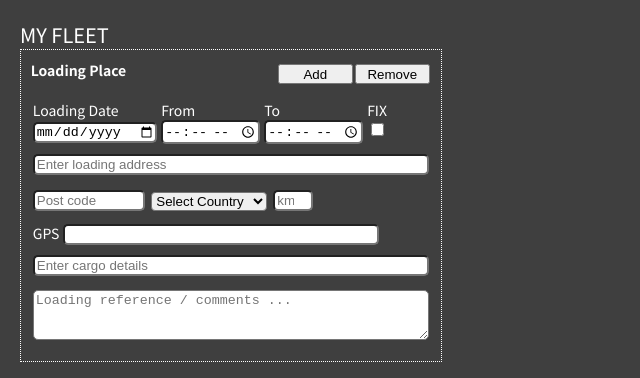
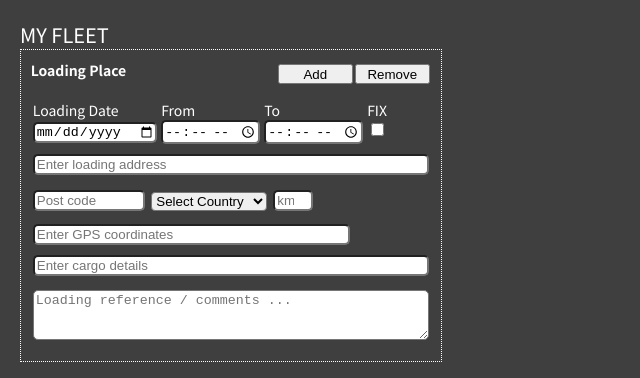
Before and after one commit to Alexit0/myfleet, a React (Create React App) app: page / in a window 1280 px wide. Shown: the top 378 px of the page, without its empty margins (0-640 px from the left). Built offline with nearby package versions, Linux system fonts and the light colour scheme.

Commit message:
modify coordinates, change label to placeholder

```diff
--- a/src/components/AddressBlock.js
+++ b/src/components/AddressBlock.js
@@ -5,7 +5,6 @@ import Distance from "./Distance";
 import Coordinates from "./Coordinates";
 
 import classes from "./LoadingForm.module.css";
-
 
 const AddressBlock = (props) => {
   return (
@@ -19,6 +18,7 @@ const AddressBlock = (props) => {
         <Country />
         <Distance />
       </div>
+
       <div className={classes.coordinates}>
         <Coordinates />
       </div>
--- a/src/components/Coordinates.js
+++ b/src/components/Coordinates.js
@@ -5,8 +5,8 @@ import classes from "./Input.module.css";
 const Coordinates = () => {
   return (
     <form className={classes.form}>
-      <label className={classes["label-no-block"]}>GPS</label>
-      <input className={classes.coordinates}></input>
+      {/* <label className={classes["label-no-block"]}>GPS</label> */}
+      <input className={classes.coordinates} placeholder="Enter GPS coordinates"></input>
     </form>
   );
 };
```
